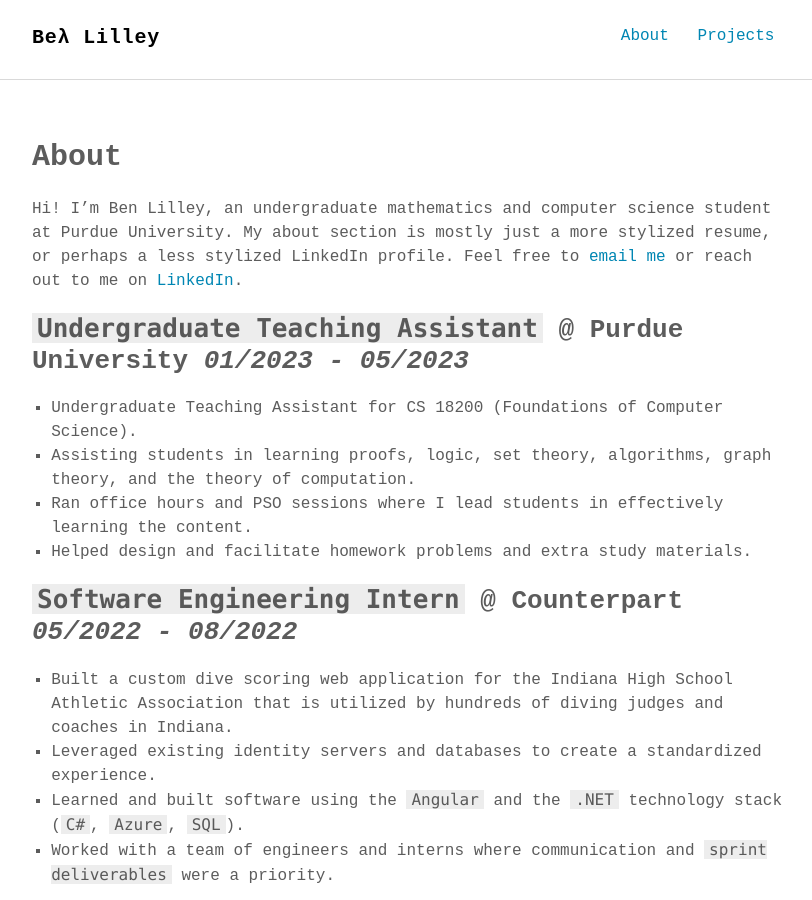
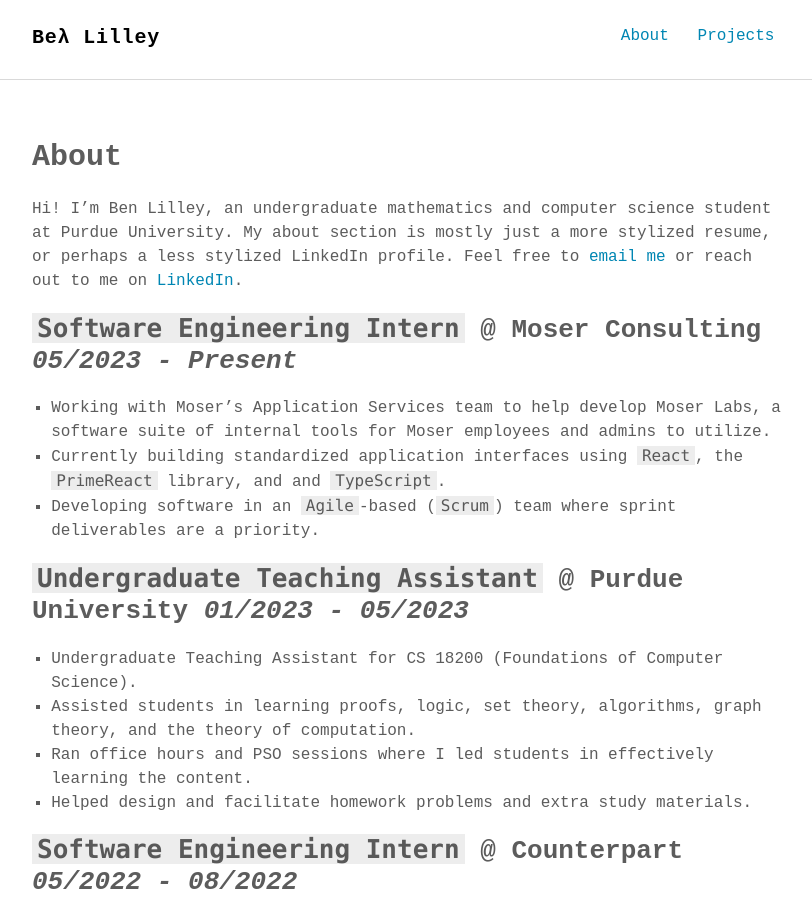
Before and after one commit to bunceandbean/bunceandbean.github.io, a Jekyll site: the page built from docs/about.md, in a window 1280 px wide and 900 px high. Shown: the whole window, without its empty margins (232-1044 px from the left). Built offline with Jekyll 4.4.1, drawn with Linux system fonts in a browser that asks for light colours; some web fonts are replaced.

Commit message:
Update about.md

```diff
--- a/docs/about.md
+++ b/docs/about.md
@@ -6,11 +6,17 @@
 
 Hi! I'm Ben Lilley, an undergraduate mathematics and computer science student at Purdue University. My about section is mostly just a more stylized resume, or perhaps a less stylized LinkedIn profile. Feel free to [email me](mailto:benlilleydev@gmail.com) or reach out to me on [LinkedIn](https://www.linkedin.com/in/ben-lilley-).
 
+## `Software Engineering Intern` @ Moser Consulting _05/2023 - Present_
+
+* Working with Moser's Application Services team to help develop Moser Labs, a software suite of internal tools for Moser employees and admins to utilize.
+* Currently building standardized application interfaces using `React`, the `PrimeReact` library, and and `TypeScript`.
+* Developing software in an `Agile`-based (`Scrum`) team where sprint deliverables are a priority.
+
 ## `Undergraduate Teaching Assistant` @ Purdue University _01/2023 - 05/2023_
 
 * Undergraduate Teaching Assistant for CS 18200 (Foundations of Computer Science).
-* Assisting students in learning proofs, logic, set theory, algorithms, graph theory, and the theory of computation.
-* Ran office hours and PSO sessions where I lead students in effectively learning the content.
+* Assisted students in learning proofs, logic, set theory, algorithms, graph theory, and the theory of computation.
+* Ran office hours and PSO sessions where I led students in effectively learning the content.
 * Helped design and facilitate homework problems and extra study materials.
 
 ## `Software Engineering Intern` @ Counterpart _05/2022 - 08/2022_
```
